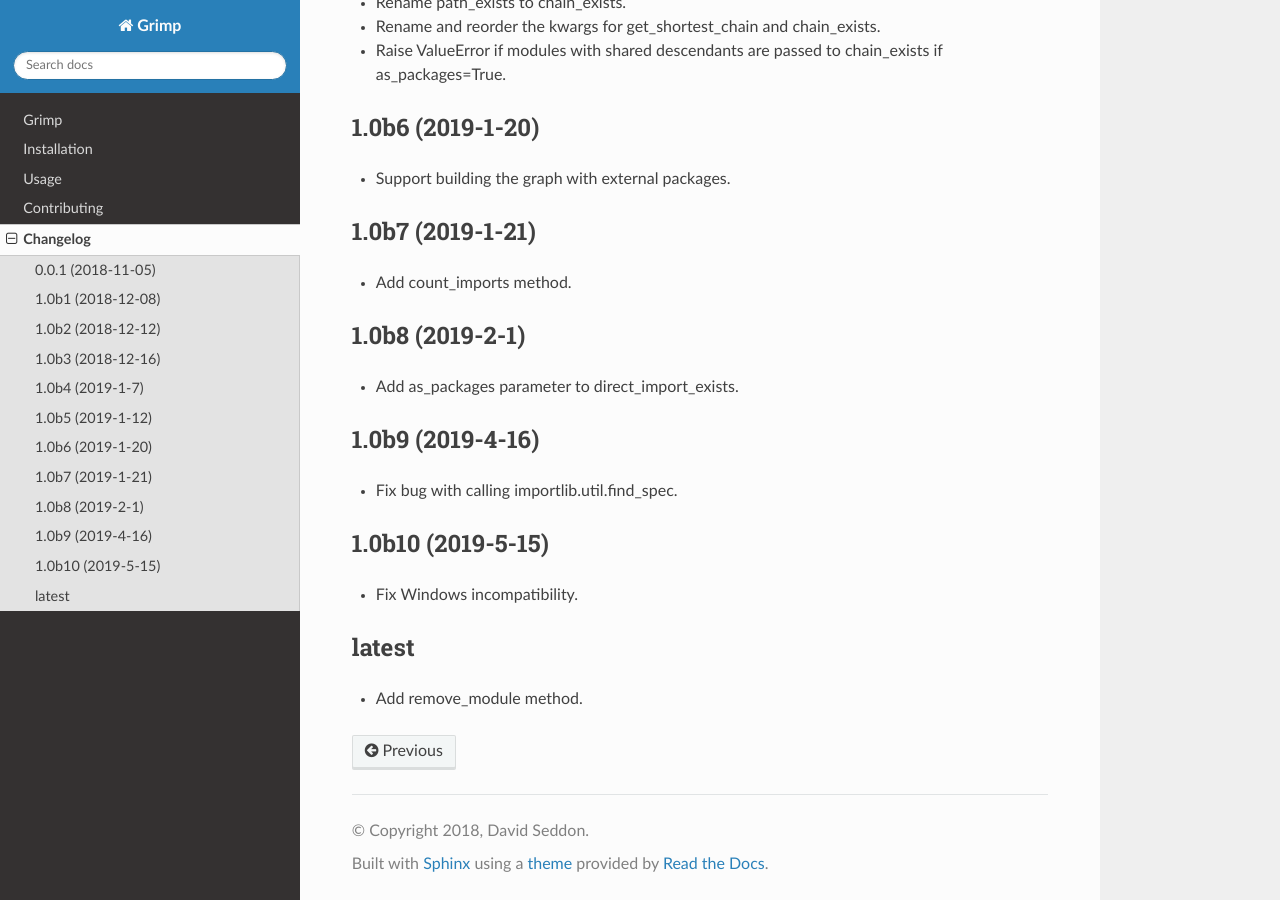
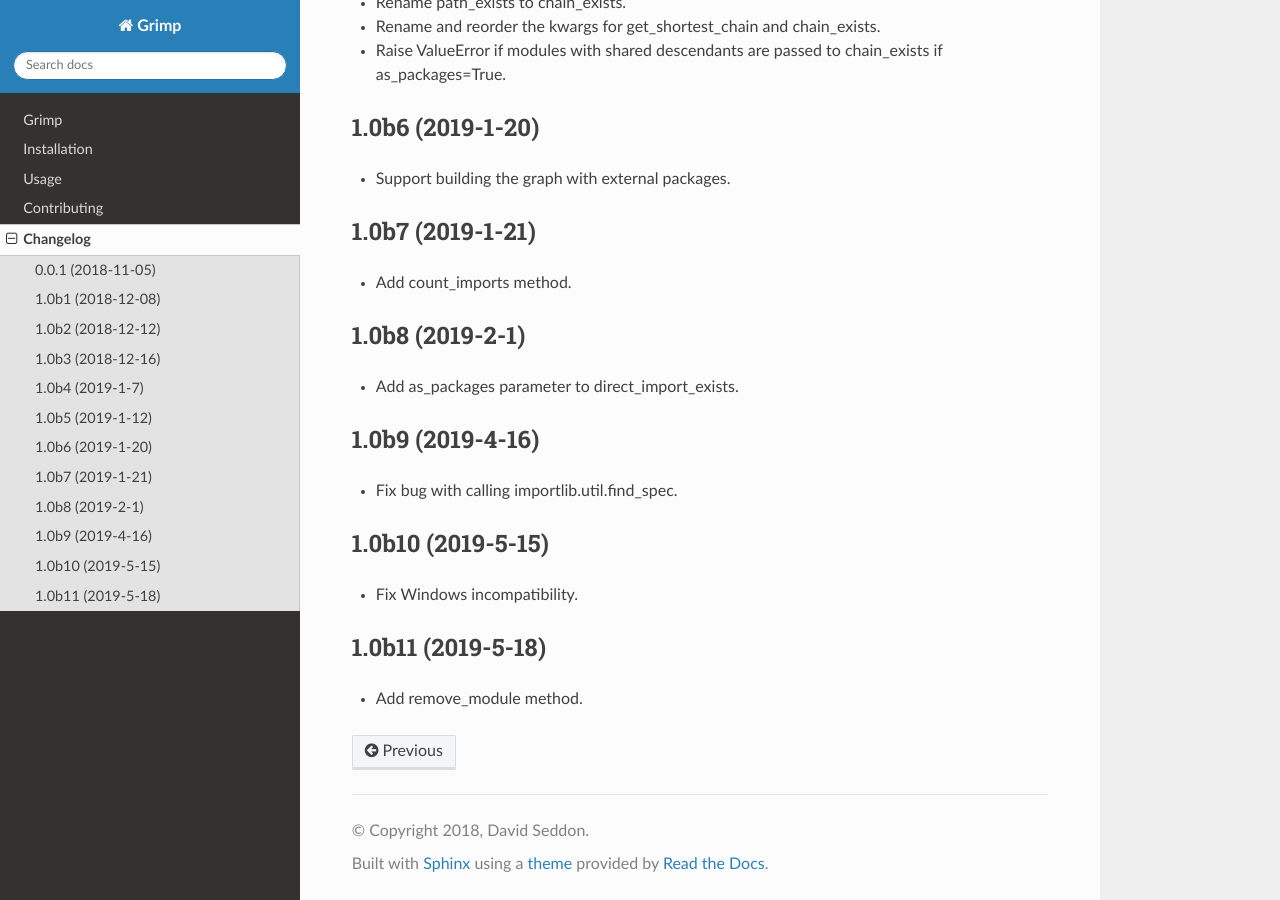
Before and after one commit to seddonym/grimp, a Sphinx documentation site: the page built from docs/changelog.rst, in a window 1280 px wide and 900 px high, scrolled down 866 px. Built offline with Sphinx 7.4.7 and the Read the Docs theme 2.0.0, drawn with Linux system fonts in a browser that asks for light colours.

Commit message:
Release v1.0b11

```diff
--- a/CHANGELOG.rst
+++ b/CHANGELOG.rst
@@ -58,6 +58,6 @@ Changelog
 ------------------
 * Fix Windows incompatibility.
 
-latest
-------
+1.0b11 (2019-5-18)
+------------------
 * Add remove_module method.
--- a/docs/conf.py
+++ b/docs/conf.py
@@ -26,7 +26,7 @@ author = 'David Seddon'
 # The short X.Y version
 version = ''
 # The full version, including alpha/beta/rc tags
-release = '1.0b10'
+release = '1.0b11'
 
 
 # -- General configuration ---------------------------------------------------
--- a/setup.py
+++ b/setup.py
@@ -21,7 +21,7 @@ def read(*names, **kwargs):
 
 setup(
     name='grimp',
-    version='1.0b10',
+    version='1.0b11',
     license='BSD 2-Clause License',
     description="Builds a graph of a Python project's internal and external dependencies.",
     long_description=read('README.rst'),
--- a/src/grimp/__init__.py
+++ b/src/grimp/__init__.py
@@ -1,4 +1,4 @@
-__version__ = '1.0b10'
+__version__ = '1.0b11'
 
 from .domain.valueobjects import Module, DirectImport  # noqa: F401
 from .main import build_graph  # noqa: F401
```
